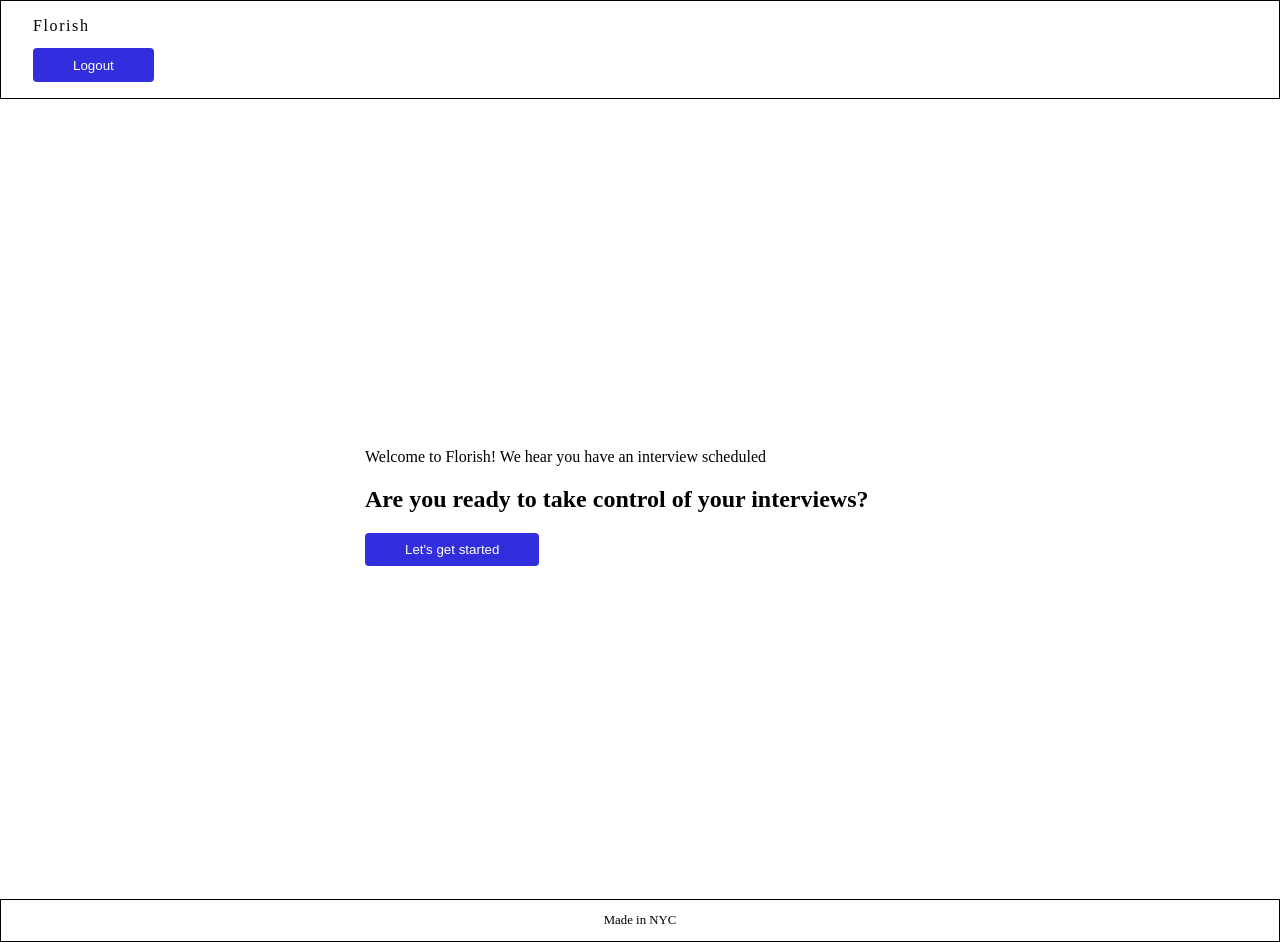
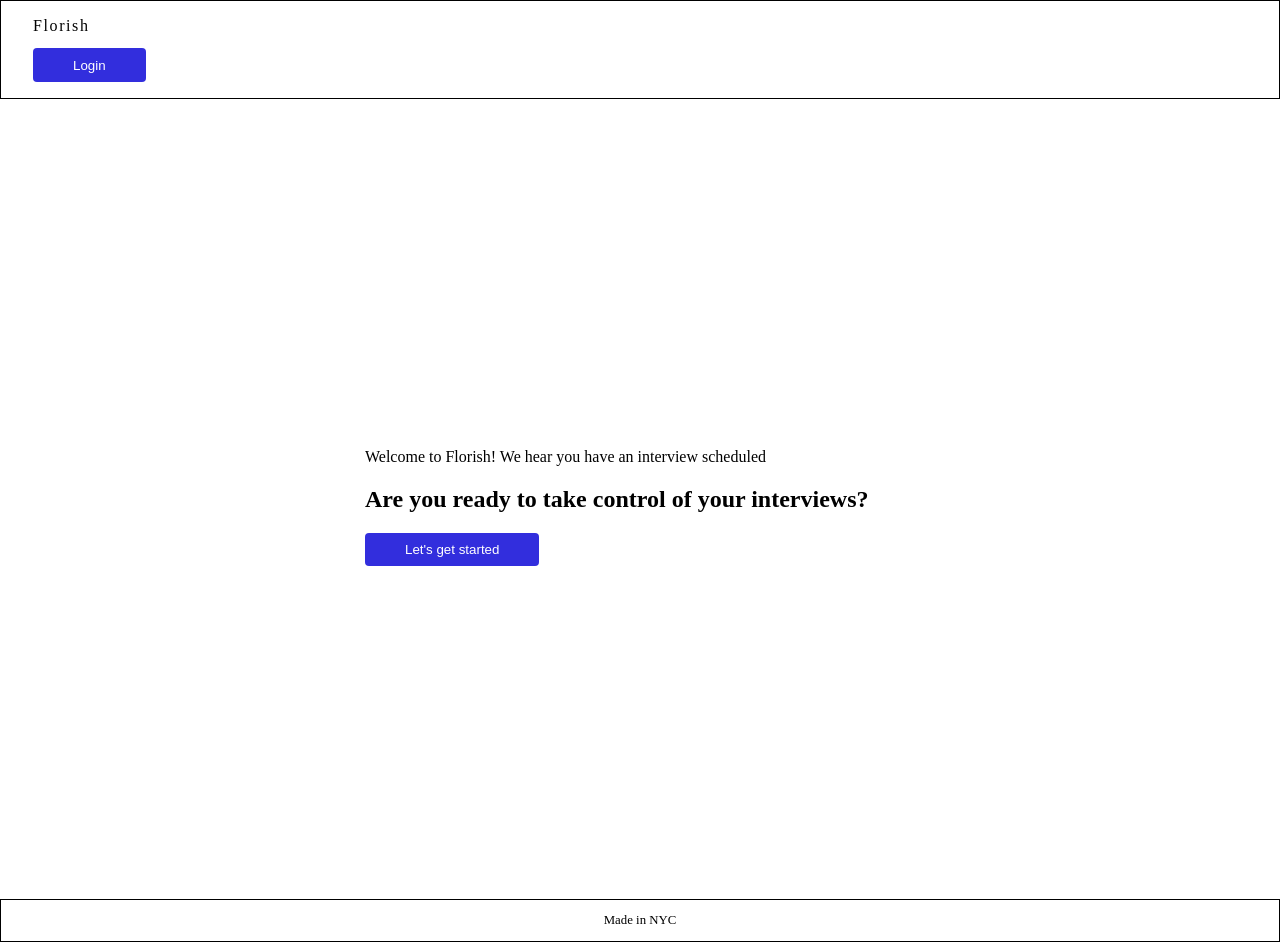
Before and after one commit to zeeberry/florish-app, a Next.js app: page / in a window 1280 px wide. Built offline with nearby package versions, Linux system fonts and the light colour scheme; no server answers.

Commit message:
tweaked logout flow & migrated hooks to new folder

```diff
--- a/graphql/api.js
+++ b/graphql/api.js
@@ -1,4 +1,4 @@
-import useFetch from '../util/useFetch'
+import useFetch from '../hooks/useFetch'
 
 function getData(data) {
   if (!data || data.errors) return null
--- a/pages/_app.js
+++ b/pages/_app.js
@@ -1,5 +1,5 @@
 import { useReducer } from 'react';
-import useUser from '../util/useUser';
+import useUser from '../hooks/useUser';
 import Link from 'next/link';
 import Head from 'next/head';
 import { ThemeProvider } from 'styled-components';
@@ -11,6 +11,8 @@ import Context from '../store/context';
 import reducer from '../reducers/reducer';
 
 export default function App({ Component, pageProps }) {
+  const user = useUser();
+
   const [state, dispatch] = useReducer(reducer, initialState);
   return (
     <>
@@ -26,7 +28,10 @@ export default function App({ Component, pageProps }) {
       <GlobalStyle />
       <ThemeProvider theme={colors}>
         <Context.Provider value={{ state, dispatch }}>
-          <Header><Logo>Florish</Logo><Link href="/api/logout"><button>Logout</button></Link></Header>
+          <Header>
+            <Logo>Florish</Logo>
+            {(user && <Link href="/api/logout"><button>Logout</button></Link>) || <Link href="/signup"><button>Login</button></Link>}
+          </Header>
           <Main>
             <Component {...pageProps} />
           </Main>
--- a/pages/api/signup.js
+++ b/pages/api/signup.js
@@ -6,14 +6,13 @@ export default async (req, res) => {
         try {
             const DID = req.headers.authorization.split('Bearer').pop().trim();
             const user_metadata = await new Magic(process.env.MAGIC_SECRET_KEY).users.getMetadataByToken(DID);
+            const session = { ...user_metadata };
 
-            const session = { ...user_metadata };
             await setLoginSession(res, session);
-
             return res.status(200).end();
         }
         catch (error) {
-            res.status(error.status || 500).end(error.message);
+            res.status(error.status || 500).end(error.message || "Internal server error");
         }
     }
     return res.status(404).json({
--- a/pages/dashboard.js
+++ b/pages/dashboard.js
@@ -1,7 +1,7 @@
 import { useState, useEffect } from 'react';
 import styled from 'styled-components';
 import { useContext } from 'react';
-import useUser from '../util/useUser';
+import useUser from '../hooks/useUser';
 import { getProfileByEmail } from '../graphql/api';
 import Context from '../store/context';
 import ApplicationList from '../components/dashboard/applicationList';
--- a/util/cookieService.js
+++ b/util/cookieService.js
@@ -5,9 +5,8 @@ const ENCRYPTION_SECRET = process.env.ENCRYPTION_SECRET;
 
 export async function setLoginSession(res, session) {
   const createdAt = Date.now();
-  // Create a session object with a max age that we can validate later
-  const obj = { ...session, createdAt, maxAge: MAX_AGE };
-  const token = await Iron.seal(obj, ENCRYPTION_SECRET, Iron.defaults);
+  const sessionObj = { ...session, createdAt, maxAge: MAX_AGE };
+  const token = await Iron.seal(sessionObj, ENCRYPTION_SECRET, Iron.defaults);
 
   setTokenCookie(res, token);
 }
@@ -15,12 +14,13 @@ export async function setLoginSession(res, session) {
 export async function getLoginSession(req) {
   const token = getTokenCookie(req);
 
-  if (!token) return
+  if (!token){
+    return;
+  }
 
   const session = await Iron.unseal(token, ENCRYPTION_SECRET, Iron.defaults);
   const expiresAt = session.createdAt + session.maxAge * 1000;
 
-  // Validate the expiration date of the session
   if (Date.now() > expiresAt) {
     throw new Error('Session expired');
   }
```
Also changed, not shown: pages/signup.js (+2 -6 lines), hooks/useFetch.js (renamed from util/useFetch.js), hooks/useUser.js (renamed from util/useUser.js).
